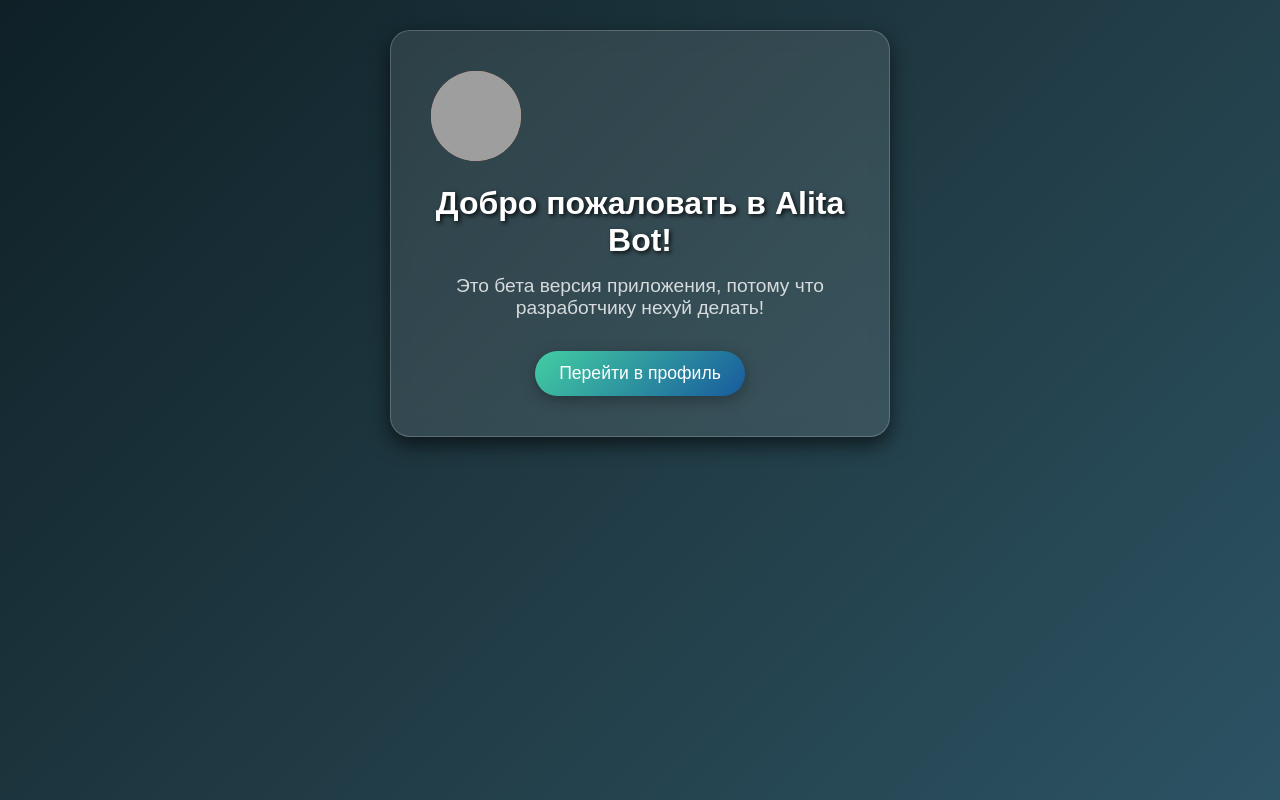
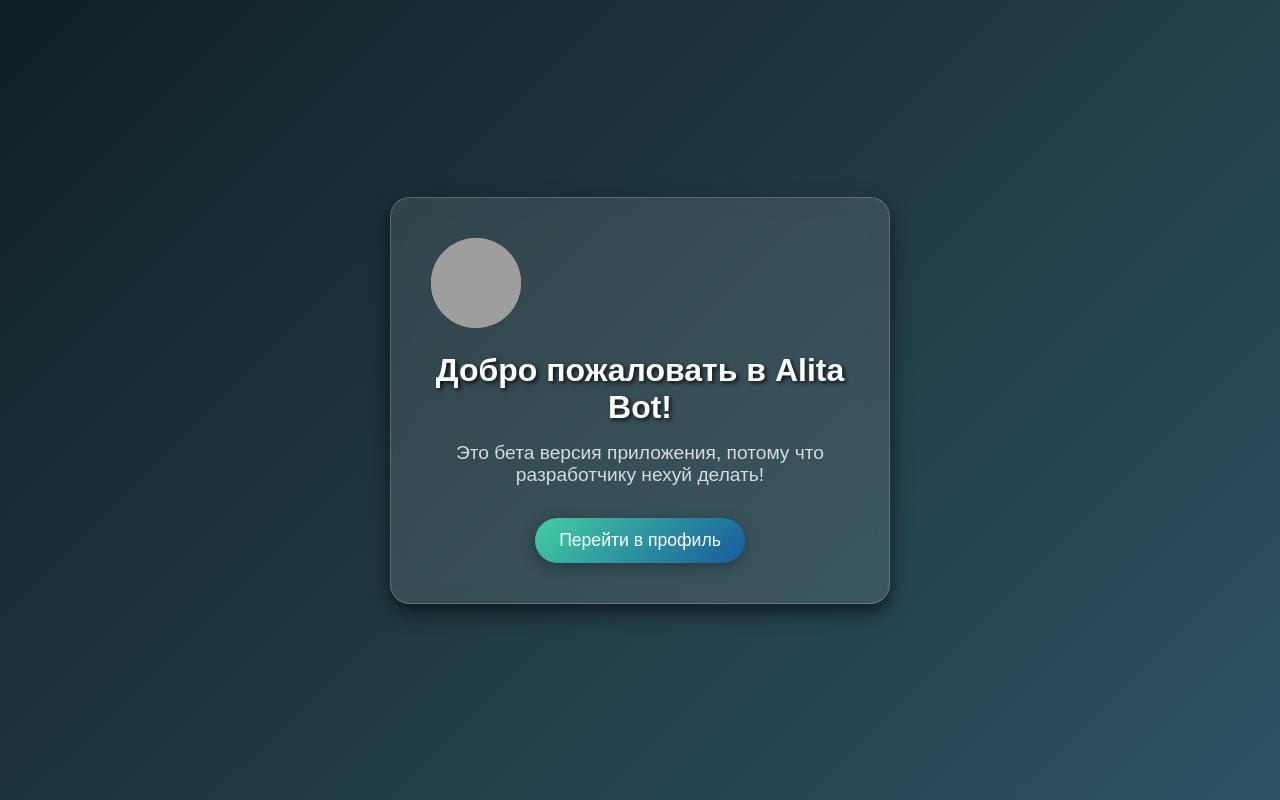
Before and after one commit to wwersder/alitabot, a plain HTML site: page index.html in a window 1280 px wide. Drawn offline with Linux system fonts and the light colour scheme; grey boxes are pictures that could not be loaded.

Commit message:
upd site

```diff
--- a/styles.css
+++ b/styles.css
@@ -6,17 +6,16 @@
 
 body {
     font-family: 'Arial', sans-serif;
-    min-height: 100vh; /* Заменить height на min-height */
+    min-height: 100vh;
     display: flex;
     justify-content: center;
-    align-items: flex-start; /* Сместить контент вверх */
+    align-items: center;  /* Центрируем содержимое по вертикали */
     background: linear-gradient(135deg, #0f2027, #203a43, #2c5364);
     color: white;
-    padding: 20px; /* Для отступов сверху */
+    padding: 20px;
 }
 
 .container {
-    margin-top: 10px; /* Увеличить отступ сверху, если нужно */
     text-align: center;
     padding: 2.5rem;
     border-radius: 20px;
@@ -26,6 +25,10 @@ body {
     width: 90%;
     max-width: 500px;
     border: 1px solid rgba(255, 255, 255, 0.2);
+    display: flex;
+    flex-direction: column;
+    justify-content: center;
+    align-items: center;  /* Центрируем содержимое внутри контейнера */
 }
 
 .profile-icon {
```
Also changed, not shown: 1 other file.
